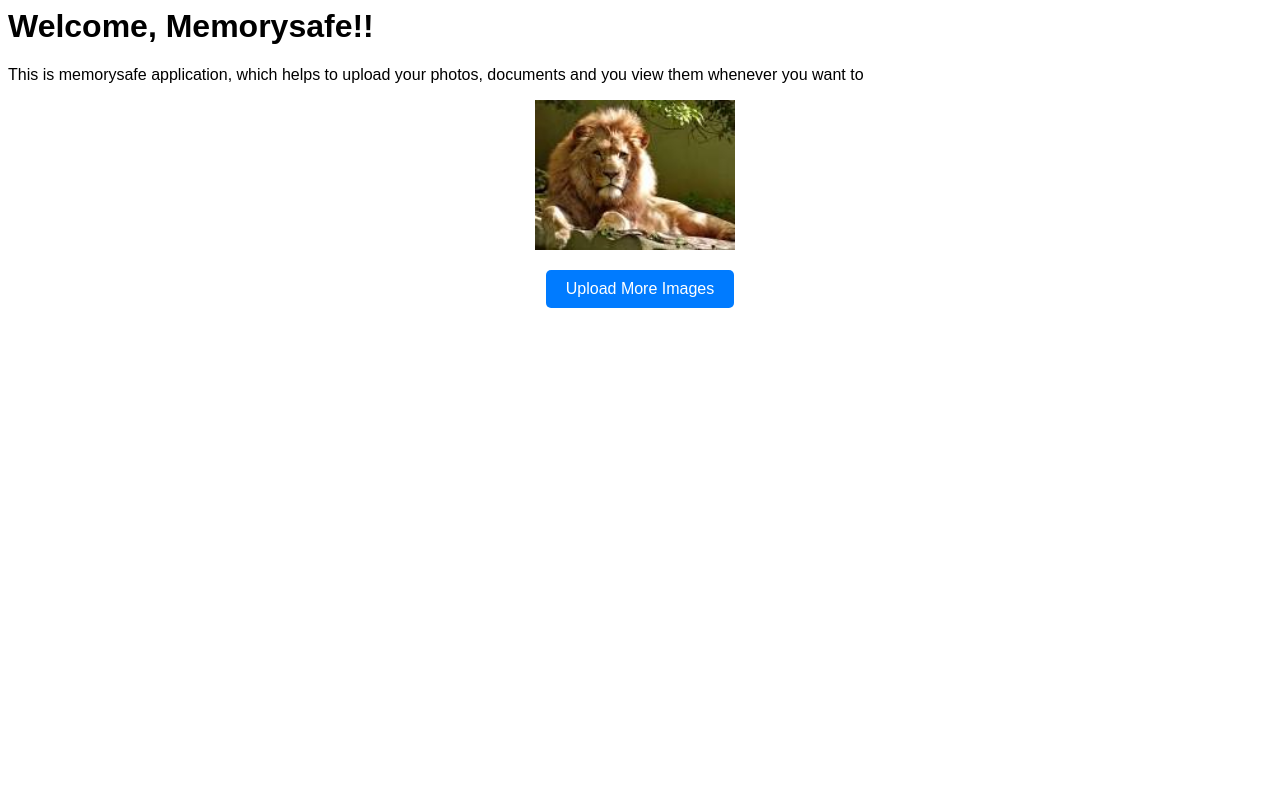
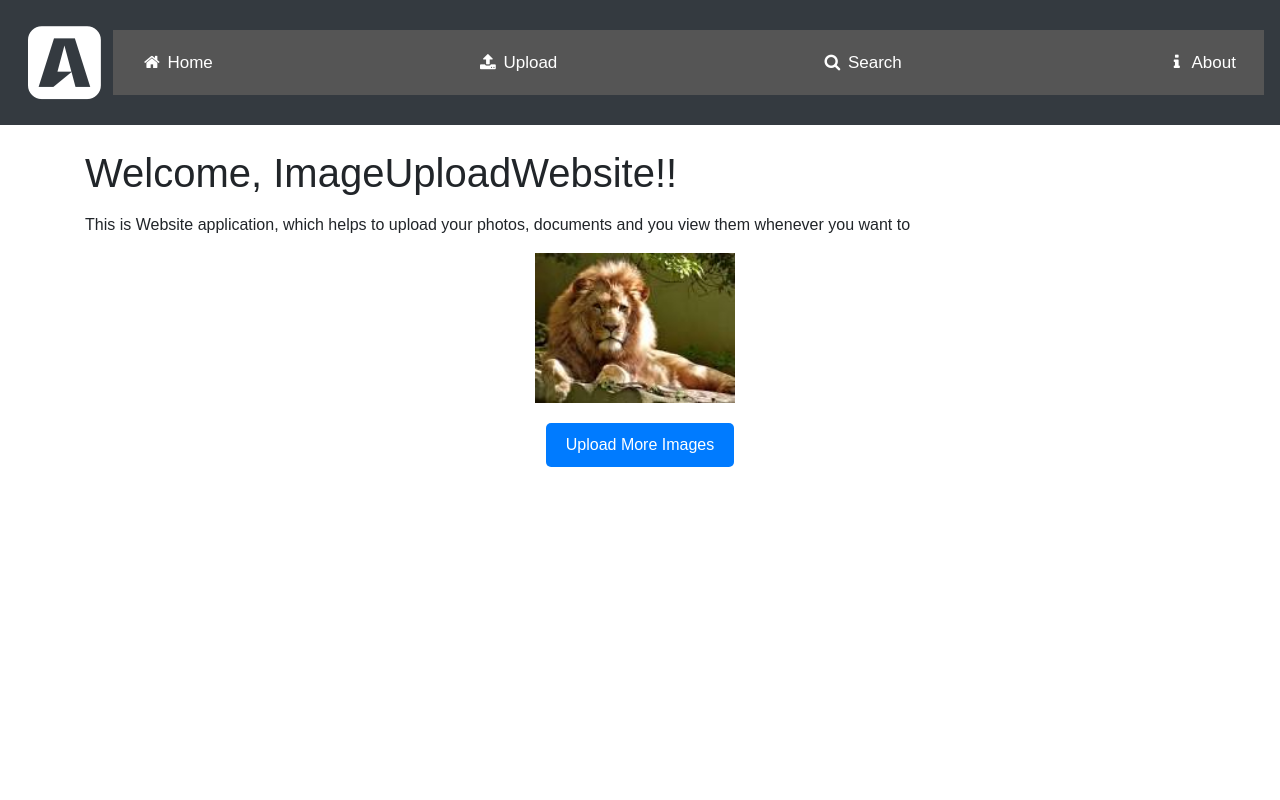
Before and after one commit to sheik-kajaalimohiddin/CSCI4650-850FinalProject, a Django app: page / in a window 1280 px wide. Run offline with Django 4.2, Linux system fonts and the light colour scheme; data comes from the database, SQL or seed files in the repository; both versions use the stored data as it was after the commit; some libraries are stand-ins or nearby versions.

Commit message:
adding more ui functionality

```diff
--- a/CSCI4650850FinalProject/settings.py
+++ b/CSCI4650850FinalProject/settings.py
@@ -38,6 +38,7 @@ INSTALLED_APPS = [
     'django.contrib.sessions',
     'django.contrib.messages',
     'CSCI4650850FinalProjectapp',
+    'crispy_forms',
     'django.contrib.staticfiles',
 ]
 
@@ -122,6 +123,8 @@ STATIC_URL = 'static/'
 MEDIA_URL = '/media/'
 MEDIA_ROOT = os.path.join(BASE_DIR, 'media')
 
+
+CRISPY_TEMPLATE_PACK = 'bootstrap4'
 # Default primary key field type
 # https://docs.djangoproject.com/en/4.2/ref/settings/#default-auto-field
 
--- a/CSCI4650850FinalProjectapp/templates/CSCI4650850FinalProjectapp/base.html
+++ b/CSCI4650850FinalProjectapp/templates/CSCI4650850FinalProjectapp/base.html
@@ -1,5 +1,5 @@
-{% load static %}
-{% block content %}
+<!doctype html>
+<html lang="en">
   <head>
     <!-- Required meta tags -->
     <meta charset="utf-8">
@@ -8,35 +8,96 @@
 
     <!-- Bootstrap CSS -->
     <link rel="stylesheet" href="https://stackpath.bootstrapcdn.com/bootstrap/4.1.3/css/bootstrap.min.css" integrity="sha384-MCw98/SFnGE8fJT3GXwEOngsV7Zt27NXFoaoApmYm81iuXoPkFOJwJ8ERdknLPMO" crossorigin="anonymous">
-     <link rel="stylesheet" type="text/css" href="{% static 'memorysafeapp/style.css' %}">
+
   </head>
   <body>
     <nav class="navbar navbar-expand-md navbar-dark bg-dark mb-4">
-      <a  href="{% url '#' %}"><i class="fa fa-5x fa-buysellads"></i> </a>
+     <!-- <a class="navbar-brand" href="{% url 'home' %}">Advance Home Real Estate</a> -->
+      <a  href="{% url 'home' %}"><i class="fa fa-5x fa-buysellads"></i> </a>
+    <!--  <button class="navbar-toggler" type="button" data-toggle="collapse"
+      data-target="#navbarCollapse" aria-controls="navbarCollapse"
+      aria-expanded="false" aria-label="Toggle navigation">
+        <span class="navbar-toggler-icon"></span>
+      </button> -->
+      <!--
+      <div class="collapse navbar-collapse" id="navbarCollapse">
+        {% if user.is_authenticated %}
+          <ul class="navbar-nav ml-auto">
+            <li class="nav-item">
+              <a class="nav-link dropdown-toggle" href="#" id="userMenu"\
+              data-toggle="dropdown" aria-haspopup="true" aria-expanded\
+              ="false">
+                {{ user.username }}
+              </a>
+
+            </li>
+          </ul>
+        {% else %}
+          <form class="form-inline ml-auto">
+
+          </form>
+        {% endif %}
+      </div> -->
 <meta name="viewport" content="width=device-width, initial-scale=1">
 <link rel="stylesheet" href="https://cdnjs.cloudflare.com/ajax/libs/font-awesome/4.7.0/css/font-awesome.min.css">
+<style>
+body {
+background-color: white;
+font-family: Arial, Helvetica, sans-serif;
+}
+
+.navbar {
+  width: 100%;
+  background-color: #555;
+  overflow: auto;
+}
+
+.navbar a {
+  float: left;
+  padding: 12px;
+  color: white;
+  text-decoration: none;
+  font-size: 17px;
+}
+
+.navbar a:hover {
+  background-color: #000;
+}
+
+.active {
+  background-color: #04AA6D;
+}
+
+
+</style>
+
+
 <div class="navbar">
- <!-- {% if user.is_authenticated %}
-  <a  href="{% url 'realtor-home' %}"><i class="fa fa-fw fa-home"></i> Home</a>
-  <a  href="{% url 'realtor-listings' %}"><i class="fa fa-fw fa-picture-o"></i> Listings</a>
-  <a  href="{% url 'realtor-events' %}"><i class="fa fa-fw fa-globe"></i> Events</a>
-  <a  href="{% url 'realtor-search' %}"><i class="fa fa-fw fa-search"></i> Search</a>
-  <a  href="{% url 'realtor-about' %}"><i class="fa fa-fw fa-info"></i> About</a>
-  <a  href="{% url 'realtor-createListing' %}"><i class="fa fa-fw fa-plus"></i> Upload Listings </a>
-  <a  href="{% url 'profile' %}"><i class="fa fa-fw fa-user-circle"></i> Profile</a>
-  <a  href="{% url 'logout' %}"><i class="fa fa-fw fa-unlock"></i> Logout</a>
-  {% else %} -->
-   <a  href="{% url 'home' %}"><i class="fa fa-fw fa-home"></i> Home</a>
+  <!-- {% if user.is_authenticated %} -->
+ <!-- <a  href="{% url 'home' %}"><i class="fa fa-fw fa-home"></i> Home</a>
   <a  href="{% url 'home' %}"><i class="fa fa-fw fa-picture-o"></i> Listings</a>
   <a  href="{% url 'home' %}"><i class="fa fa-fw fa-globe"></i> Events</a>
   <a  href="{% url 'home' %}"><i class="fa fa-fw fa-search"></i> Search</a>
   <a  href="{% url 'home' %}"><i class="fa fa-fw fa-info"></i> About</a>
-  <a  href="{% url 'home' %}"><i class="fa fa-fw fa-user"></i> Login</a>
-  <!--{% endif %}-->
+  <a  href="{% url 'home' %}"><i class="fa fa-fw fa-plus"></i> Upload Listings </a>
+  <a  href="{% url 'home' %}"><i class="fa fa-fw fa-user-circle"></i> Profile</a>
+  <a  href="{% url 'home' %}"><i class="fa fa-fw fa-unlock"></i> Logout</a>
+  {% else %}-->
+   <a  href="{% url 'home' %}"><i class="fa fa-fw fa-home"></i> Home</a>
+  <!--<a  href="{% url 'home' %}"><i class="fa fa-fw fa-picture-o"></i> Listings</a> -->
+  <a  href="{% url 'upload_image' %}"><i class="fa fa-fw fa-upload"></i> Upload</a>
+  <a  href="{% url 'search_image' %}"><i class="fa fa-fw fa-search"></i> Search</a>
+  <a  href="{% url 'home' %}"><i class="fa fa-fw fa-info"></i> About</a>
+  <!--<a  href="{% url 'home' %}"><i class="fa fa-fw fa-user"></i> Login</a> -->
+  <!--{% endif %} -->
   </div>
     </div>
 
     </nav>
+    <div class="container">
+      {% block content %}
+      {% endblock content %}
+    </div>
 
     <!-- Optional JavaScript -->
     <!-- jQuery first, then Popper.js, then Bootstrap JS -->
@@ -44,4 +105,4 @@
     <script src="https://cdnjs.cloudflare.com/ajax/libs/popper.js/1.14.3/umd/popper.min.js" integrity="sha384-ZMP7rVo3mIykV+2+9J3UJ46jBk0WLaUAdn689aCwoqbBJiSnjAK/l8WvCWPIPm49" crossorigin="anonymous"></script>
     <script src="https://stackpath.bootstrapcdn.com/bootstrap/4.1.3/js/bootstrap.min.js" integrity="sha384-ChfqqxuZUCnJSK3+MXmPNIyE6ZbWh2IMqE241rYiqJxyMiZ6OW/JmZQ5stwEULTy" crossorigin="anonymous"></script>
   </body>
-  {% endblock %}
+</html>
--- a/CSCI4650850FinalProjectapp/templates/CSCI4650850FinalProjectapp/index.html
+++ b/CSCI4650850FinalProjectapp/templates/CSCI4650850FinalProjectapp/index.html
@@ -3,13 +3,13 @@
 {% block content %}
 <head>
     <meta charset="UTF-8">
-    <link rel="icon" type="image/x-icon" href="{% static 'memorysafeapp/icons8-favicon-50.ico' %}">
-    <link rel="stylesheet" href="{% static 'memorysafeapp/style.css' %}"/>
-    <title>MemorySafe</title>
+    <link rel="icon" type="image/x-icon" href="{% static 'CSCI4650850FinalProjectapp/icons8-favicon-50.ico' %}">
+    <link rel="stylesheet" href="{% static 'CSCI4650850FinalProjectapp/style.css' %}"/>
+    <title>ImageWebsite</title>
 </head>
 <body>
-<h1>Welcome, Memorysafe!!</h1>
-</p>This is memorysafe application, which helps to upload your photos, documents and you view them whenever you want to</p>
+<h1>Welcome, ImageUploadWebsite!!</h1>
+</p>This is Website application, which helps to upload your photos, documents and you view them whenever you want to</p>
 
 <div class="image-container">
  {% for image in images %}
--- a/CSCI4650850FinalProjectapp/urls.py
+++ b/CSCI4650850FinalProjectapp/urls.py
@@ -6,5 +6,6 @@ from CSCI4650850FinalProjectapp import views
 urlpatterns = [
     path('',views.home,name='home'),
     path('upload/', views.upload_image, name='upload_image'),
+    path('search/', views.search_image, name='search_image'),
     path('delete_image/<str:pk>', views.delete_image, name='delete_image'),
 ]
--- a/CSCI4650850FinalProjectapp/views.py
+++ b/CSCI4650850FinalProjectapp/views.py
@@ -32,3 +32,7 @@ def delete_image(request, pk):
         return redirect('/upload/')
     context = {'item':image}
     return render(request, 'CSCI4650850FinalProjectapp/delete_image.html', context)
+
+
+def search_image(request):
+    return render(request,'CSCI4650850FinalProjectapp/searchImage.html')
```
Also changed, not shown: CSCI4650850FinalProjectapp/templates/CSCI4650850FinalProjectapp/delete_image.html (+4 -3 lines), CSCI4650850FinalProjectapp/templates/CSCI4650850FinalProjectapp/searchImage.html (added, +38 -0 lines), CSCI4650850FinalProjectapp/templates/CSCI4650850FinalProjectapp/upload_image.html (+5 -4 lines), CSCI4650850FinalProjectapp/static/CSCI4650850FinalProjectapp/icons8-favicon-50.ico (renamed from CSCI4650850FinalProjectapp/static/memorysafeapp/icons8-favicon-50.ico), CSCI4650850FinalProjectapp/static/CSCI4650850FinalProjectapp/style.css (renamed from CSCI4650850FinalProjectapp/static/memorysafeapp/style.css), db.sqlite3, media/uploads/MicrosoftTeams-image_1.png (added), media/uploads/NetworkDiagram.jpg (added), media/uploads/birds_qRYHTT1.jpg (added), media/uploads/lion_1Uic9gM.jpg (added), media/uploads/lion_RfG20wC.jpg (added), 2 other files.
